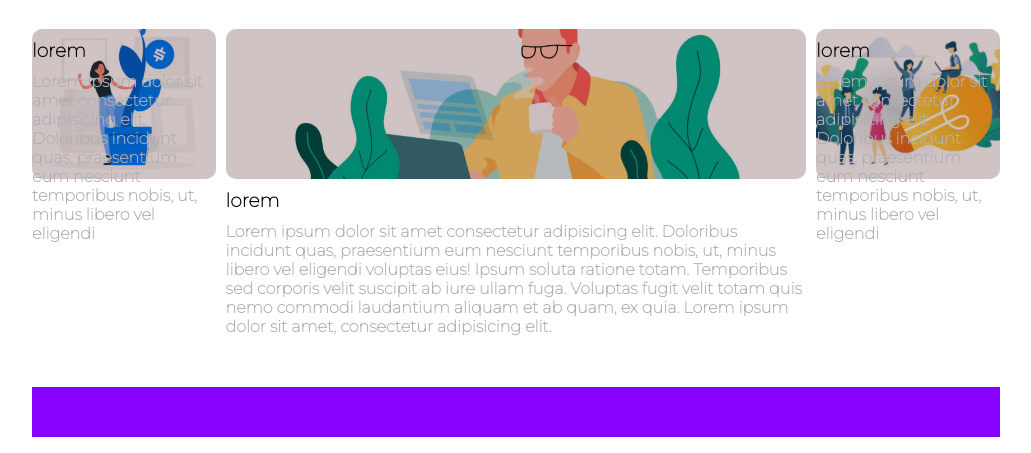
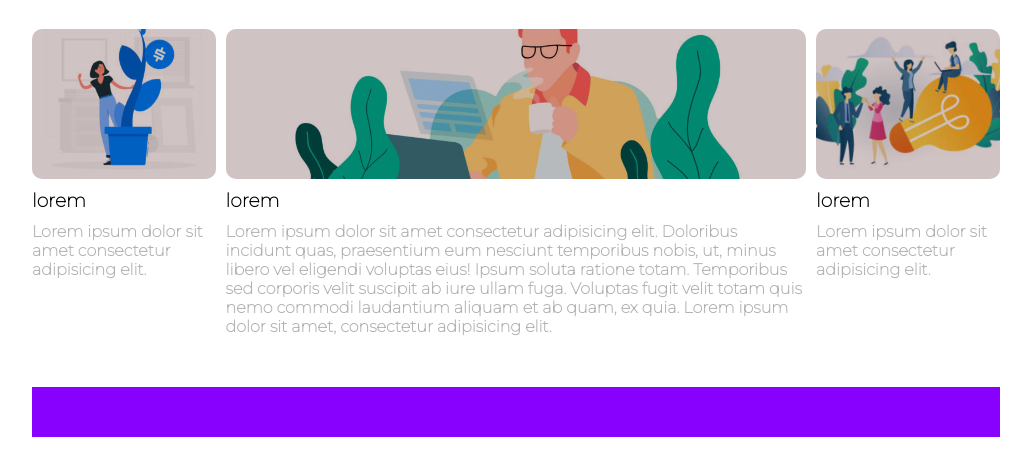
Before and after one commit to NicolaL95/htmlcss-wp, a plain HTML site: page index.html in a window 1280 px wide. Shown: the part 774-1227 px from the top of the page, without its empty margins (124-1155 px from the left). Drawn offline with Linux system fonts and the light colour scheme.

Commit message:
Fine Main

```diff
--- a/index.html
+++ b/index.html
@@ -45,15 +45,13 @@
             <aside class="sidebar_1">
                 <div class="sidebar_background1"></div>
                 <h3>lorem</h3>
-                <p>Lorem ipsum dolor sit amet consectetur adipisicing elit. Doloribus incidunt quas, praesentium eum
-                    nesciunt temporibus nobis, ut, minus libero vel eligendi </p>
+                <p>Lorem ipsum dolor sit amet consectetur adipisicing elit. </p>
             </aside>
 
             <aside class="sidebar_2">
                 <div class="sidebar_background2"></div>
                 <h3>lorem</h3>
-                <p>Lorem ipsum dolor sit amet consectetur adipisicing elit. Doloribus incidunt quas, praesentium eum
-                    nesciunt temporibus nobis, ut, minus libero vel eligendi
+                <p>Lorem ipsum dolor sit amet consectetur adipisicing elit.
                 </p>
             </aside>
             <!-- /.sidebar -->
--- a/style.css
+++ b/style.css
@@ -92,7 +92,6 @@ body {
 }
 
 .sidebar_1,.sidebar_2 {
-    background-color: #ABCFE7;
     width: 19%;
 
 
@@ -114,7 +113,7 @@ body {
 
 }
 
-.maincontent_background, .sidebar_1, .sidebar_2{
+.maincontent_background, .sidebar_background1, .sidebar_background2{
     background-position: center;
     background-size: cover;
      background-blend-mode: multiply;
@@ -140,16 +139,26 @@ body {
     height: 350px;
 }
 
-.sidebar_1{
-     background-image: url(./img/img-1.jpg);
-     height: 150px;
-
-}
 .sidebar_2{
      float: right;
-  background-image: url(./img/img-3.jpg);
      height: 150px;
 }
+
+.sidebar_1{
+   height: 150px;
+}
+
+.sidebar_background1{
+background-image: url(./img/img-1.jpg);
+height: 150px;
+}
+
+
+.sidebar_background2{
+  background-image: url(./img/img-3.jpg);
+  height: 150px;
+}
+
 
 .main_footer {
     margin-top: 0.5rem;
```
